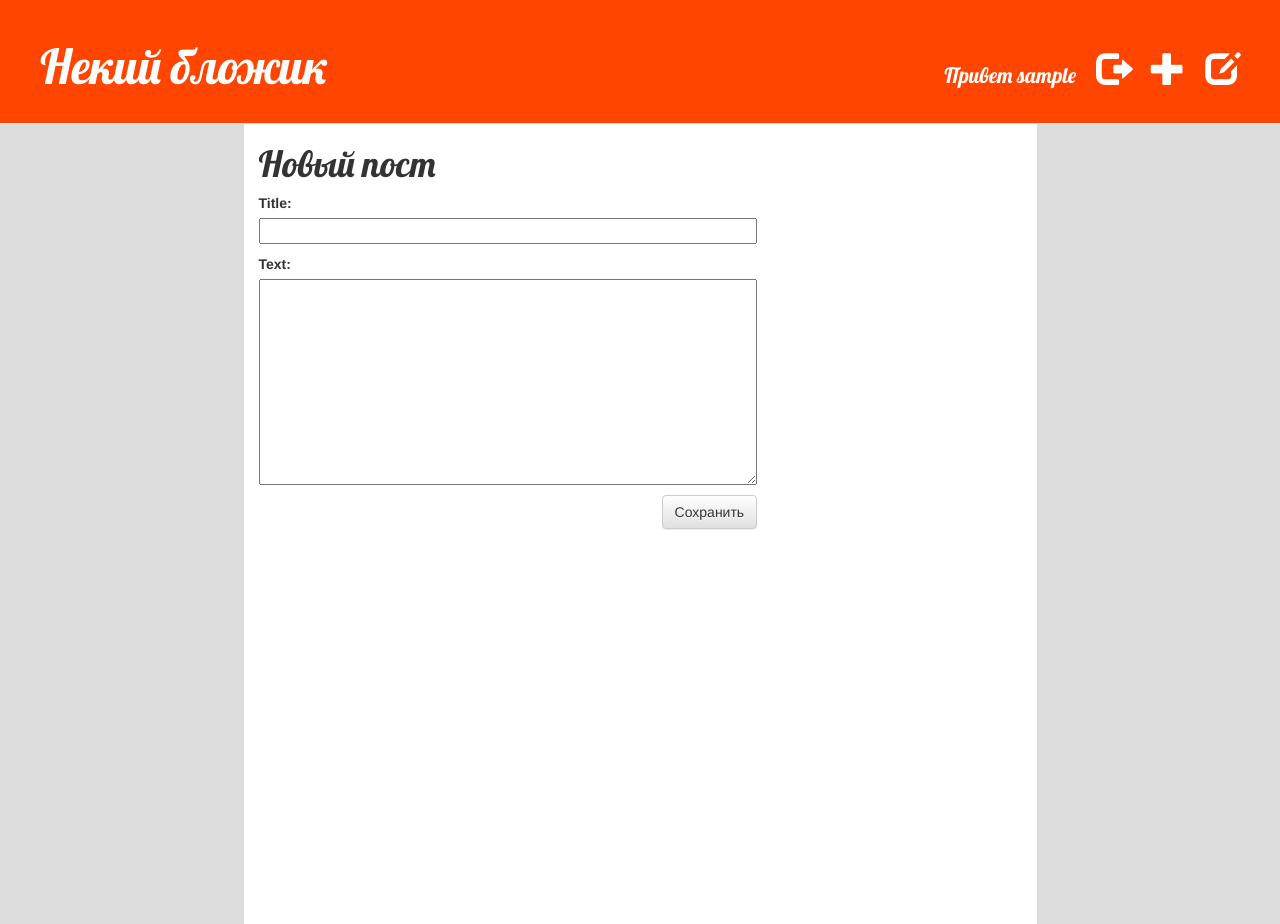
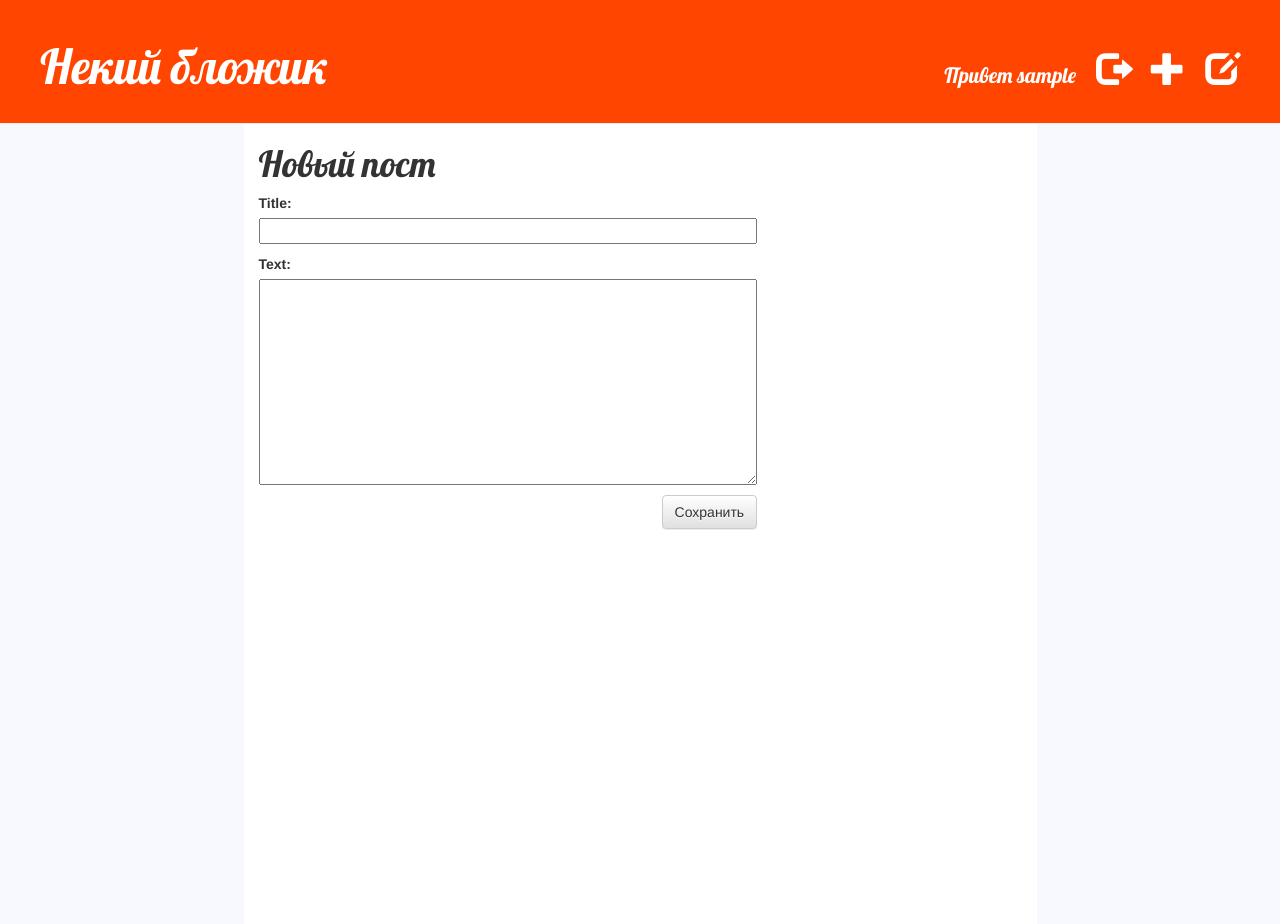
Before and after one commit to RavilMahmutov/my_first_blog, a Django app: page /post/new/ in a window 1280 px wide. Run offline with Django 3.2, Linux system fonts and the light colour scheme; the visitor is signed in with stand-in values (Sample User, id 1); some libraries are stand-ins or nearby versions.

```diff
--- a/blog/static/css/blog.css
+++ b/blog/static/css/blog.css
@@ -1,6 +1,6 @@
 
 html, body{
-	background-color: #dcdcdc;
+    background-color: #F8f8ff;
     height: 100%;
 }
 
@@ -23,6 +23,7 @@ html, body{
         height: auto;
         min-height: 100%;
         background-color: #ffffff;
+
 
     }
 
```
